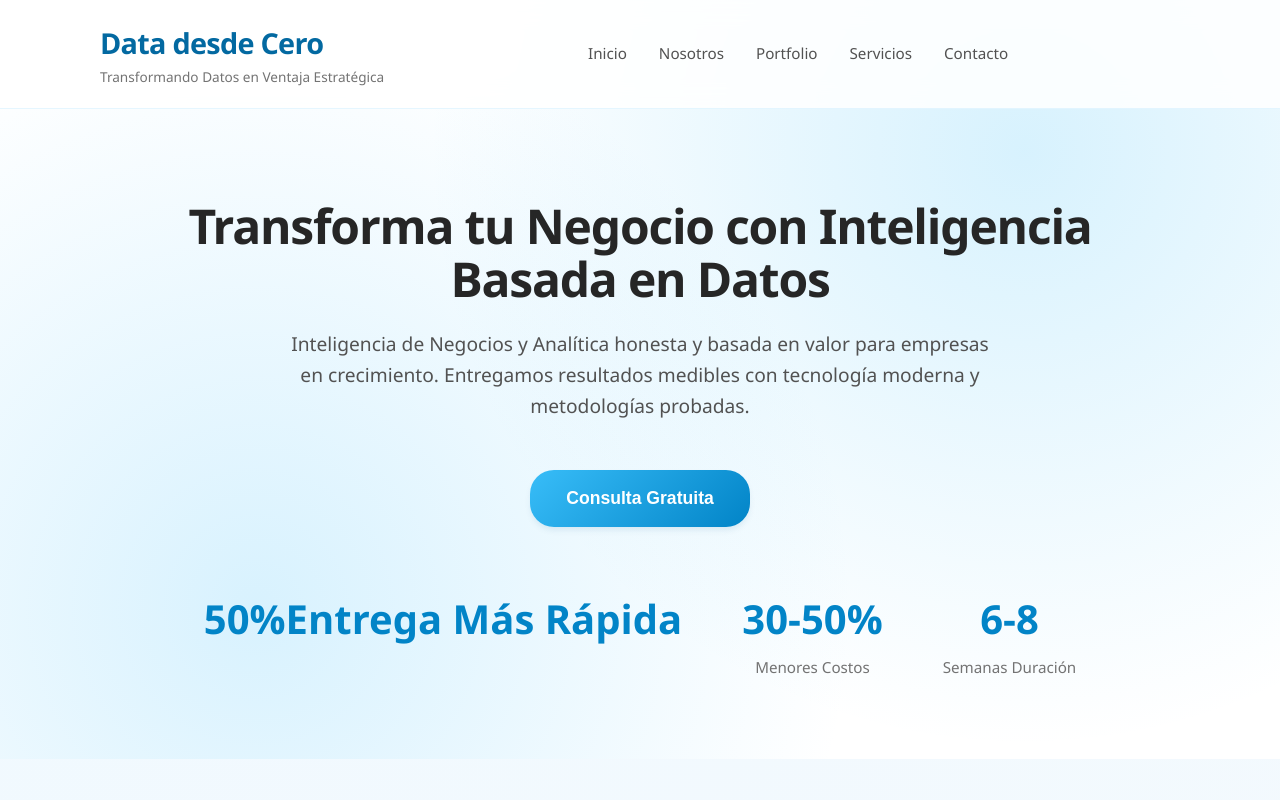
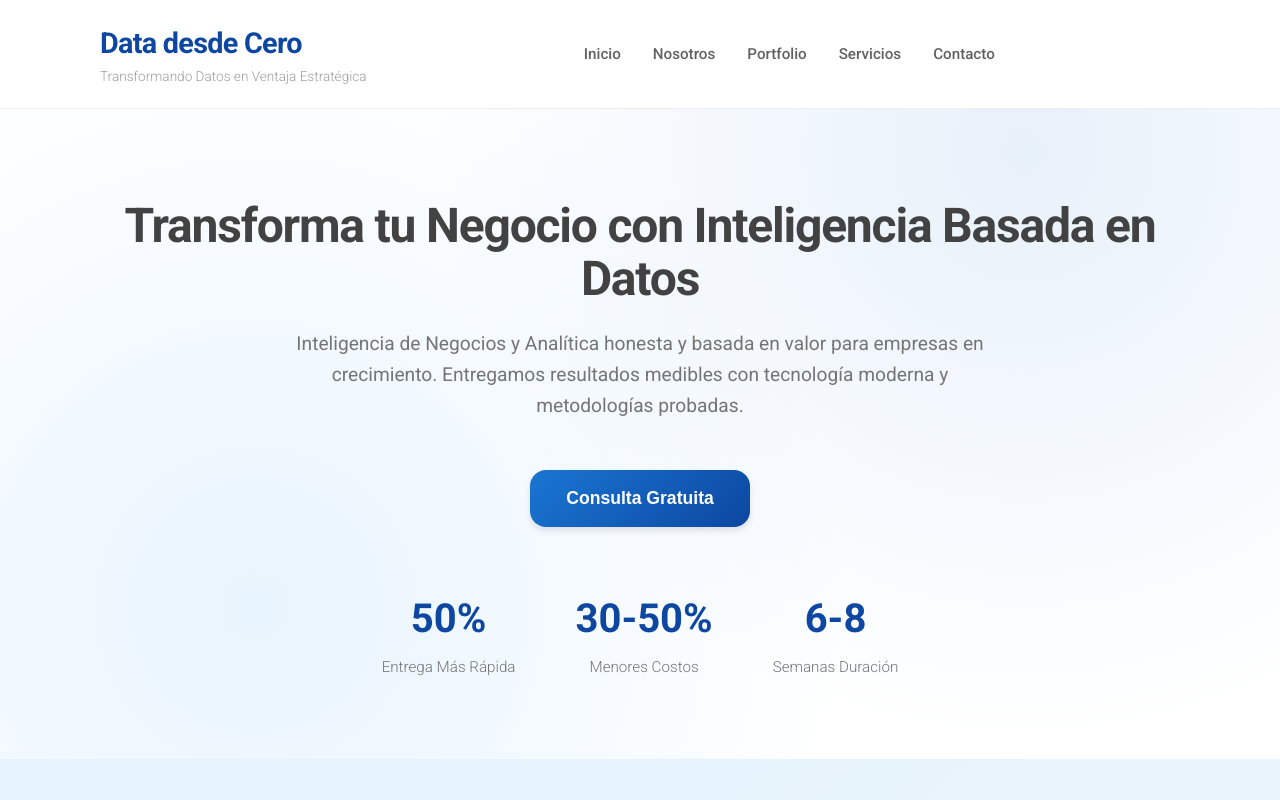
Before and after one commit to danieldabn/datadesdecero, a plain HTML site: page index.html in a window 1280 px wide. Shown: the top 800 px of the page. Drawn offline with Linux system fonts and the light colour scheme.

Commit message:
Update design with professional color scheme and Roboto font

```diff
--- a/index.html
+++ b/index.html
@@ -5,6 +5,9 @@
     <meta name="viewport" content="width=device-width, initial-scale=1.0">
     <title>Data desde Cero - Transformando Datos en Ventaja Estratégica</title>
     <link rel="stylesheet" href="style.css">
+    <link rel="preconnect" href="https://fonts.googleapis.com">
+    <link rel="preconnect" href="https://fonts.gstatic.com" crossorigin>
+    <link href="https://fonts.googleapis.com/css2?family=Roboto:wght@300;400;500;700&display=swap" rel="stylesheet">
 </head>
 <body>
     <!-- Header -->
@@ -38,7 +41,8 @@
                 <button class="hero-cta">Consulta Gratuita</button>
                 <div class="hero-stats">
                     <div class="stat">
-                        <span class="stat-number">50%</                        <span class="stat-label">Entrega Más Rápida</span>
+                        <span class="stat-number">50%</span>
+                        <span class="stat-label">Entrega Más Rápida</span>
                     </div>
                     <div class="stat">
                         <span class="stat-number">30-50%</span>
--- a/style.css
+++ b/style.css
@@ -1,42 +1,44 @@
+@import url('https://fonts.googleapis.com/css2?family=Roboto:wght@300;400;500;700&display=swap');
+
 :root {
-  /* Pastel Blue Color Palette */
-  --blue-primary: #7dd3fc;
-  --blue-light: #bae6fd;
-  --blue-ultra-light: #f0f9ff;
-  --blue-medium: #38bdf8;
-  --blue-dark: #0284c7;
-  --blue-darker: #0369a1;
+  /* Professional Blue Color Palette */
+  --blue-primary: #2196F3;
+  --blue-light: #64B5F6;
+  --blue-ultra-light: #E3F2FD;
+  --blue-medium: #1976D2;
+  --blue-dark: #0D47A1;
+  --blue-darker: #002171;
 
-  /* Neutral Pastels */
-  --gray-50: #fafafa;
-  --gray-100: #f5f5f5;
-  --gray-200: #e5e5e5;
-  --gray-300: #d4d4d4;
-  --gray-400: #a3a3a3;
-  --gray-500: #737373;
-  --gray-600: #525252;
-  --gray-700: #404040;
-  --gray-800: #262626;
+  /* Professional Grey Palette */
+  --gray-50: #FAFAFA;
+  --gray-100: #F5F5F5;
+  --gray-200: #EEEEEE;
+  --gray-300: #E0E0E0;
+  --gray-400: #BDBDBD;
+  --gray-500: #9E9E9E;
+  --gray-600: #757575;
+  --gray-700: #616161;
+  --gray-800: #424242;
 
   /* Accent Colors */
   --white: #ffffff;
-  --black: #171717;
-  --success: #86efac;
-  --warning: #fbbf24;
-  --error: #f87171;
+  --black: #212121;
+  --success: #4CAF50;
+  --warning: #FFC107;
+  --error: #F44336;
 
   /* Fonts */
-  --font-family: 'Segoe UI', system-ui, -apple-system, sans-serif;
+  --font-family: 'Roboto', system-ui, -apple-system, sans-serif;
 
-  /* Shadows - More subtle */
-  --shadow-sm: 0 1px 2px 0 rgba(7, 89, 133, 0.05);
-  --shadow-md: 0 4px 6px -1px rgba(7, 89, 133, 0.1);
-  --shadow-lg: 0 10px 15px -3px rgba(7, 89, 133, 0.1);
+  /* Shadows - More defined */
+  --shadow-sm: 0 2px 4px rgba(0, 0, 0, 0.05);
+  --shadow-md: 0 4px 6px rgba(0, 0, 0, 0.1);
+  --shadow-lg: 0 10px 15px rgba(0, 0, 0, 0.1);
 
   /* Border Radius */
-  --radius-sm: 6px;
-  --radius-md: 12px;
-  --radius-lg: 24px;
+  --radius-sm: 4px;
+  --radius-md: 8px;
+  --radius-lg: 16px;
 }
 
 * {
@@ -60,10 +62,10 @@ body {
 
 /* Header with smooth scroll effects */
 .header {
-  background: rgba(255, 255, 255, 0.85);
+  background: rgba(255, 255, 255, 0.98);
   backdrop-filter: blur(12px);
   -webkit-backdrop-filter: blur(12px);
-  border-bottom: 1px solid rgba(125, 211, 252, 0.2);
+  border-bottom: 1px solid var(--gray-200);
   position: fixed;
   width: 100%;
   top: 0;
@@ -72,9 +74,9 @@ body {
 }
 
 .header.scrolled {
-  background: rgba(240, 249, 255, 0.95);
+  background: rgba(255, 255, 255, 0.98);
   box-shadow: var(--shadow-md);
-  border-bottom: 1px solid rgba(125, 211, 252, 0.3);
+  border-bottom: 1px solid var(--gray-200);
 }
 
 .nav-brand {
@@ -87,7 +89,7 @@ body {
   font-size: 1.8rem;
   font-weight: 700;
   margin: 8px 0 0 0;
-  color: var(--blue-darker);
+  color: var(--blue-dark);
   letter-spacing: -0.025em;
 }
 
@@ -118,7 +120,7 @@ nav.container {
 
 .nav-menu a {
   text-decoration: none;
-  color: var(--gray-600);
+  color: var(--gray-700);
   font-weight: 500;
   font-size: 0.95rem;
   transition: all 0.3s ease;
@@ -138,7 +140,7 @@ nav.container {
 
 .nav-menu a:hover,
 .nav-menu a:focus {
-  color: var(--blue-dark);
+  color: var(--blue-medium);
 }
 
 .nav-menu a:hover::after {
@@ -165,14 +167,14 @@ nav.container {
 .nav-toggle span {
   width: 25px;
   height: 2px;
-  background: var(--gray-600);
+  background: var(--gray-700);
   border-radius: 2px;
   transition: all 0.3s ease;
 }
 
 /* Hero Section with gradient background */
 .hero {
-  background: linear-gradient(135deg, var(--blue-ultra-light) 0%, rgba(186, 230, 253, 0.3) 100%);
+  background: linear-gradient(135deg, var(--blue-ultra-light) 0%, var(--gray-50) 100%);
   padding: 160px 20px 80px;
   text-align: center;
   position: relative;
@@ -186,8 +188,8 @@ nav.container {
   left: 0;
   right: 0;
   bottom: 0;
-  background: radial-gradient(circle at 20% 80%, rgba(125, 211, 252, 0.3) 0%, transparent 50%),
-              radial-gradient(circle at 80% 20%, rgba(56, 189, 248, 0.2) 0%, transparent 50%);
+  background: radial-gradient(circle at 20% 80%, rgba(33, 150, 243, 0.1) 0%, transparent 50%),
+              radial-gradient(circle at 80% 20%, rgba(25, 118, 210, 0.1) 0%, transparent 50%);
   pointer-events: none;
 }
 
@@ -210,7 +212,7 @@ nav.container {
   max-width: 700px;
   margin: 0 auto 3rem;
   color: var(--gray-600);
-  font-weight: 300;
+  font-weight: 400;
   line-height: 1.6;
 }
 
@@ -256,7 +258,7 @@ nav.container {
 
 .stat-label {
   font-size: 0.95rem;
-  color: var(--gray-500);
+  color: var(--gray-600);
   font-weight: 300;
 }
 
@@ -279,7 +281,7 @@ section:nth-child(odd) {
 }
 
 .section-subtitle {
-  color: var(--gray-500);
+  color: var(--gray-600);
   text-align: center;
   margin-bottom: 64px;
   font-size: 1.2rem;
@@ -317,7 +319,7 @@ section:nth-child(odd) {
   border-radius: var(--radius-md);
   box-shadow: var(--shadow-sm);
   transition: all 0.3s ease;
-  border: 1px solid rgba(125, 211, 252, 0.1);
+  border: 1px solid var(--gray-200);
   position: relative;
   overflow: hidden;
 }
@@ -332,7 +334,7 @@ section:nth-child(odd) {
   left: 0;
   right: 0;
   height: 3px;
-  background: linear-gradient(90deg, var(--blue-primary) 0%, var(--blue-medium) 100%);
+  background: linear-gradient(90deg, var(--blue-medium) 0%, var(--blue-dark) 100%);
 }
 
 .value-card:hover,
@@ -341,7 +343,7 @@ section:nth-child(odd) {
 .service-card:hover {
   transform: translateY(-4px);
   box-shadow: var(--shadow-lg);
-  border-color: rgba(125, 211, 252, 0.3);
+  border-color: var(--blue-light);
 }
 
 .value-card h3,
@@ -368,7 +370,7 @@ section:nth-child(odd) {
 .portfolio-card ul,
 .service-card ul {
   padding-left: 20px;
-  color: var(--gray-500);
+  color: var(--gray-600);
   font-size: 0.95rem;
 }
 
@@ -399,7 +401,7 @@ section:nth-child(odd) {
 
 .service-price,
 .service-duration {
-  font-weight: 600;
+  font-weight: 500;
   color: var(--blue-dark);
   margin-bottom: 8px;
   font-size: 1.1rem;
@@ -419,7 +421,7 @@ section:nth-child(odd) {
   padding: 48px;
   border-radius: var(--radius-md);
   box-shadow: var(--shadow-md);
-  border: 1px solid rgba(125, 211, 252, 0.2);
+  border: 1px solid var(--gray-200);
 }
 
 .form-group {
@@ -451,9 +453,9 @@ section:nth-child(odd) {
 .form-group select:focus,
 .form-group textarea:focus {
   outline: none;
-  border-color: var(--blue-primary);
+  border-color: var(--blue-medium);
   background: var(--white);
-  box-shadow: 0 0 0 3px rgba(125, 211, 252, 0.1);
+  box-shadow: 0 0 0 3px rgba(33, 150, 243, 0.1);
 }
 
 .form-group textarea {
@@ -537,7 +539,7 @@ section:nth-child(odd) {
       position: fixed;
       top: 80px;
       right: 0;
-      background: rgba(255, 255, 255, 0.95);
+      background: rgba(255, 255, 255, 0.98);
       backdrop-filter: blur(12px);
       width: 250px;
       max-width: 80vw;
@@ -548,7 +550,7 @@ section:nth-child(odd) {
       box-shadow: var(--shadow-lg);
       border-radius: var(--radius-md) 0 0 0;
       padding-top: 40px;
-      border: 1px solid rgba(125, 211, 252, 0.2);
+      border: 1px solid var(--gray-200);
   }
 
   .nav-menu.active {
```
